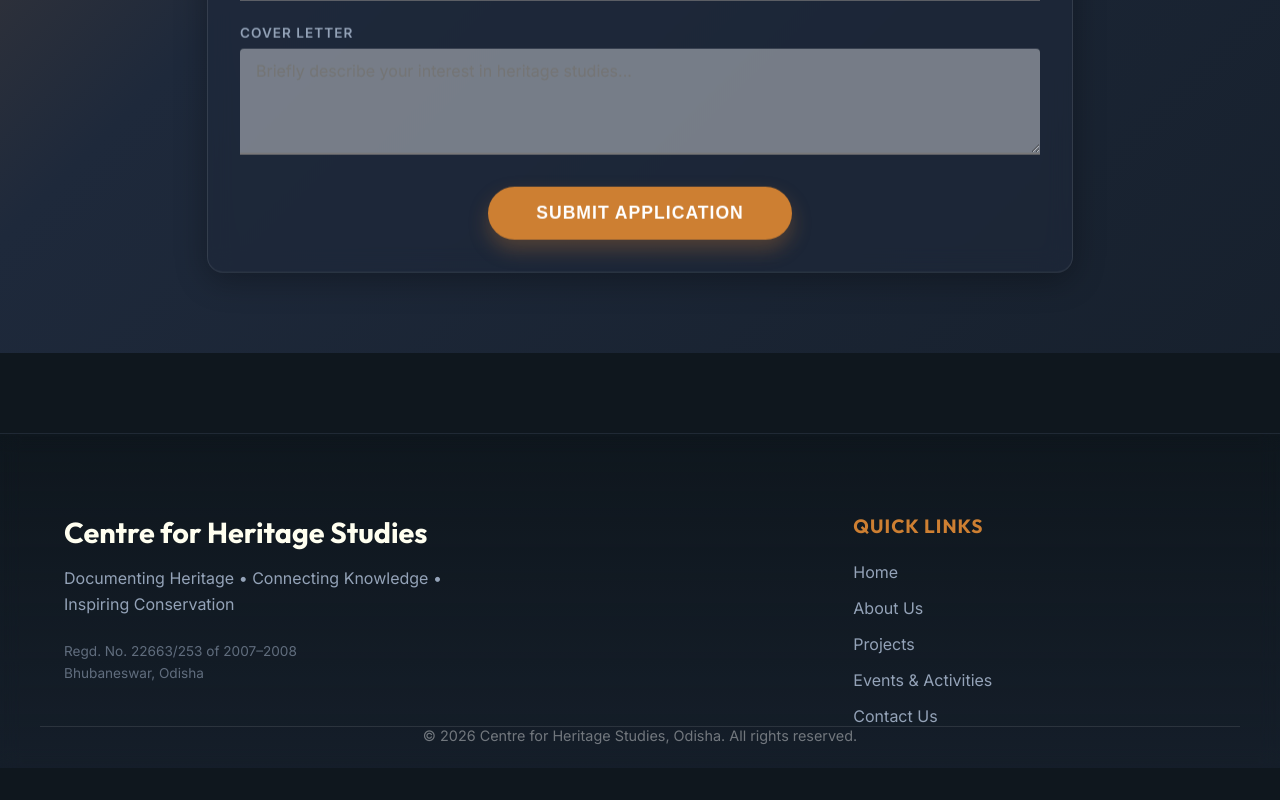
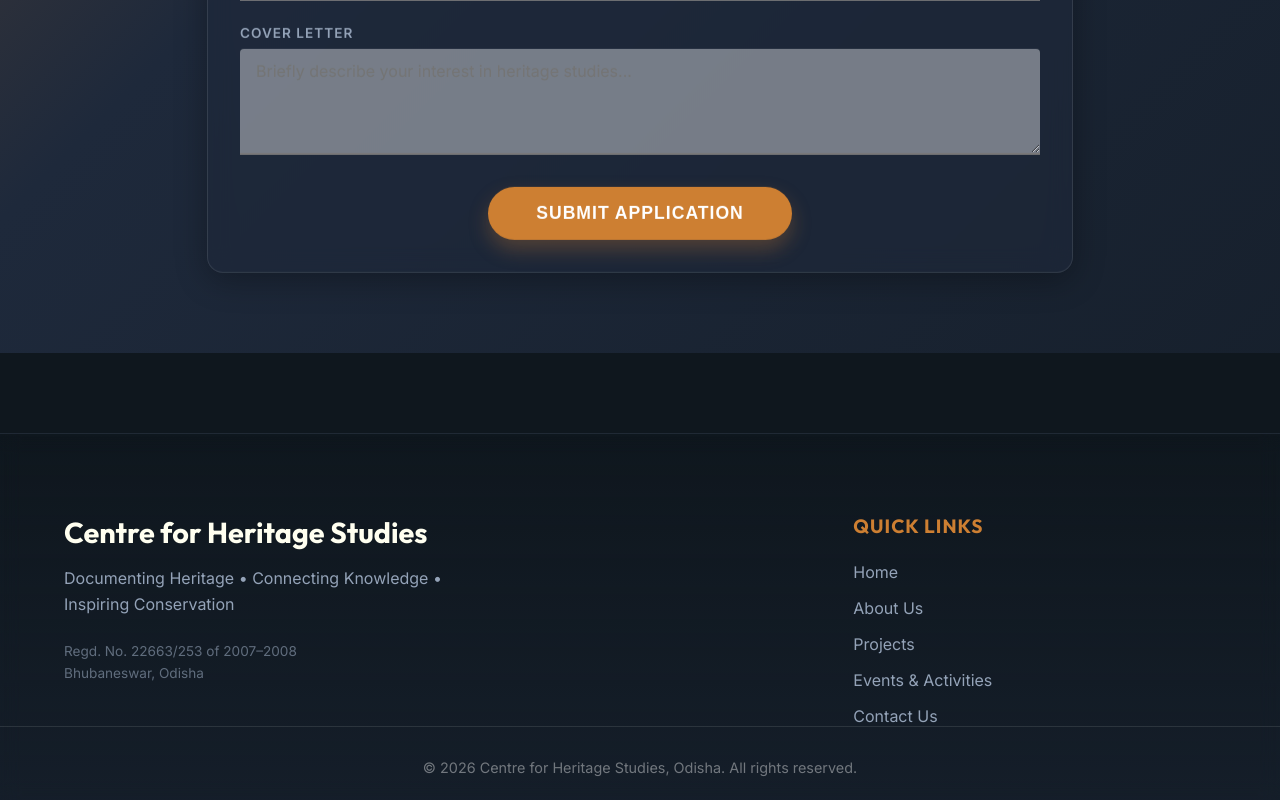
Before and after one commit to Bibekbitu9/CHS, a React (Vite) app: page /internship in a window 1280 px wide. Shown: the part 662-1462 px from the top of the page. Before the commit the page ends 1430 px from the top, so only its background shows below. Built offline with nearby package versions, Linux system fonts and the light colour scheme.

Commit message:
fix: resolve footer text overlap by decoupling container class

```diff
--- a/src/components/layout/Footer.module.css
+++ b/src/components/layout/Footer.module.css
@@ -62,10 +62,8 @@
 
 .bottom {
   border-top: 1px solid rgba(255, 255, 255, 0.1);
-  padding-top: 48px;
-  display: flex;
-  justify-content: center;
-  align-items: center;
+  padding-top: 32px;
+  text-align: center;
   font-size: 0.9rem;
   color: rgba(255, 255, 255, 0.4);
 }
--- a/src/components/layout/Footer.tsx
+++ b/src/components/layout/Footer.tsx
@@ -47,13 +47,15 @@ const Footer = () => {
       </motion.div>
 
       <motion.div
-        className={`container ${styles.bottom}`}
+        className={styles.bottom}
         initial={{ opacity: 0 }}
         whileInView={{ opacity: 1 }}
         viewport={{ once: true }}
         transition={{ delay: 0.4, duration: 0.8 }}
       >
-        <div>&copy; {new Date().getFullYear()} Centre for Heritage Studies, Odisha. All rights reserved.</div>
+        <div className="container">
+          &copy; {new Date().getFullYear()} Centre for Heritage Studies, Odisha. All rights reserved.
+        </div>
       </motion.div>
     </footer>
   );
```
